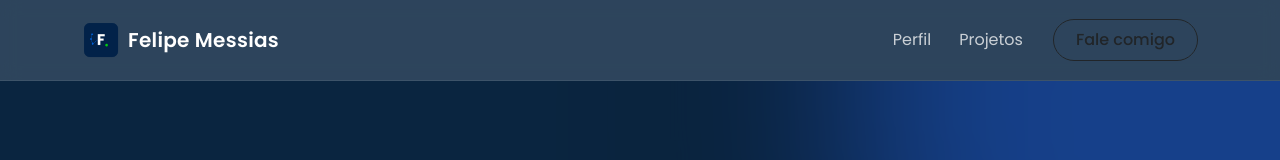
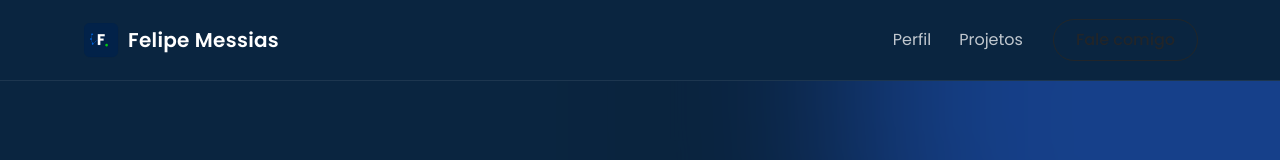
Before and after one commit to ofelipemessias/portfolio, a plain HTML site: page index.html in a window 1280 px wide. Shown: the top 160 px of the page. Drawn offline with nearby package versions, Linux system fonts and the light colour scheme.

Commit message:
style: menu azul-marinho sólido, sem transparência

```diff
--- a/index.html
+++ b/index.html
@@ -24,8 +24,7 @@
 
         /* ===== Menu (navbar) com a identidade visual ===== */
         .menu-marca {
-            background: rgba(10, 37, 64, 0.85);             /* azul-marinho translúcido */
-            backdrop-filter: blur(10px);                    /* desfoca o que passa por baixo */
+            background: var(--marinho);                     /* azul-marinho sólido */
             border-bottom: 1px solid rgba(255, 255, 255, 0.08);
         }
         .menu-marca .navbar-brand {
```
